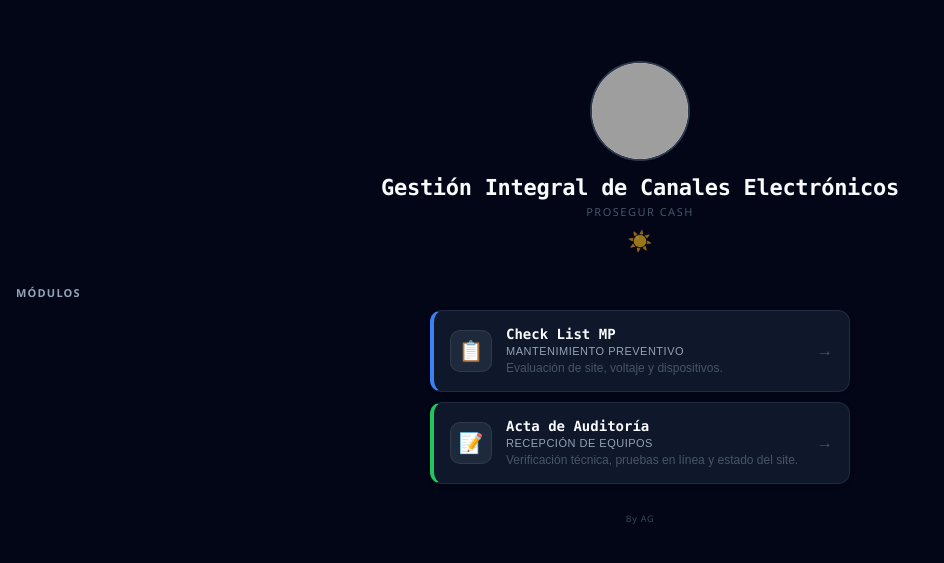
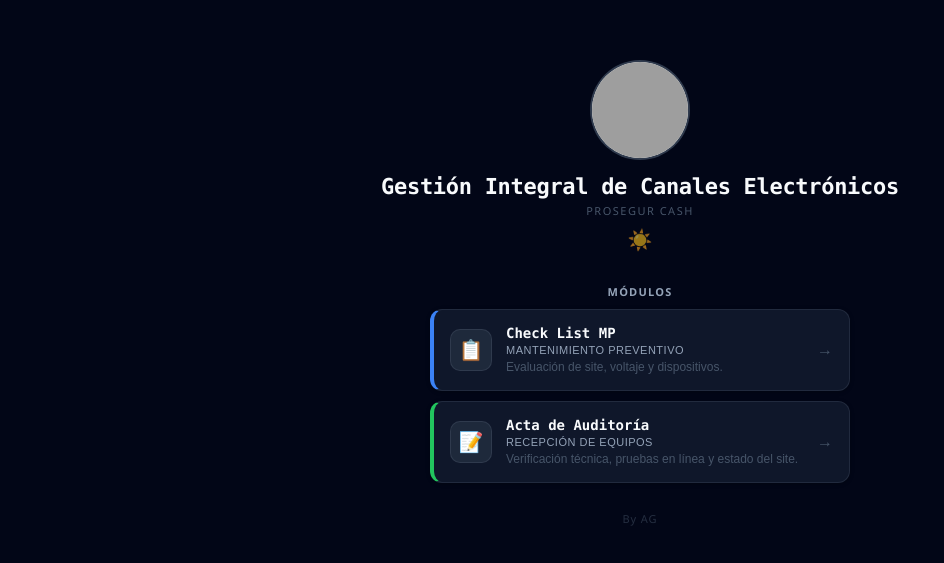
Before and after one commit to AlexanderGamonal/CheckList-preventivo, a React (Vite) app: page / in a window 1280 px wide. Shown: the part 107-670 px from the top of the page, without its empty margins (0-944 px from the left). Built offline with nearby package versions, Linux system fonts and the light colour scheme; no server answers; grey boxes are pictures that could not be loaded.

Commit message:
Centro la etiqueta "Módulos" para mejorar congruencia visual con las tarjetas

```diff
--- a/src/pages/HomePage.jsx
+++ b/src/pages/HomePage.jsx
@@ -84,7 +84,7 @@
       <div style={{
         fontSize: 11, fontWeight: 600, color: 'var(--text-muted)',
         letterSpacing: '1.2px', textTransform: 'uppercase',
-        marginBottom: 10, alignSelf: 'flex-start', maxWidth: 420, width: '50%',
+        marginBottom: 10, textAlign: 'center', maxWidth: 420, width: '100%',
       }}>
         Módulos
       </div>
@@ -180,10 +180,10 @@
       {/* ── Crédito ── */}
       <div style={{
         marginTop: 28,
-        fontSize: 9,
+        fontSize: 11,
         color: 'var(--text-disabled)',
         letterSpacing: '0.08em',
-        opacity: 0.8,
+        opacity: 0.5,
       }}>
         By AG
       </div>
```
